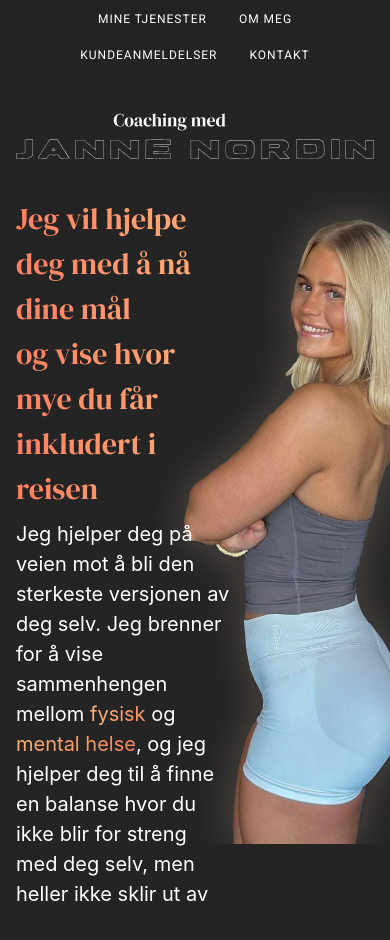
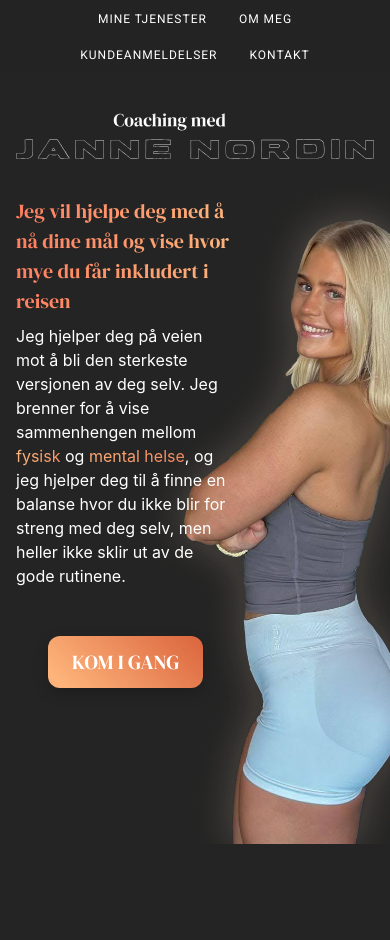
Before and after one commit to tazhel/janne-react, a React (Vite) app: page / in a window 390 px wide. Shown: the top 940 px of the page. Built offline with nearby package versions, Linux system fonts and the light colour scheme.

Commit message:
mobiles css fixes

```diff
--- a/src/Components/header.css
+++ b/src/Components/header.css
@@ -63,3 +63,9 @@
         height: 120px;
     }
 }
+
+@media (max-width: 354px) {
+    .header-container {
+        display: none;
+    }
+}
--- a/src/Pages/HjemPage.tsx
+++ b/src/Pages/HjemPage.tsx
@@ -39,7 +39,7 @@ const HjemPage: React.FC = () => {
             <div className="home-left">
                 <img className="home-logo" src="CoachingLogo.svg" alt="Logo" />
                 <div className="home-title">
-                    Jeg vil hjelpe deg med å nå dine mål <br />
+                    Jeg vil hjelpe deg med å nå dine mål {!isMobile && <br />}
                     og vise hvor mye du får inkludert i reisen
                 </div>
                 <div className="home-text">
@@ -60,6 +60,7 @@ const HjemPage: React.FC = () => {
                         className="coaching-image-alone"
                         style={{
                             opacity: 1 - fade * 2,
+                            display: fade >= 0.5 ? 'none' : 'block',
                             transform: `translateX(40%)`,
                         }}
                     />
--- a/src/Pages/hjempage.css
+++ b/src/Pages/hjempage.css
@@ -199,3 +199,15 @@
         object-fit: contain !important;
     }
 }
+
+@media (max-width: 768px) {
+    .home-title {
+        margin-left: 16px;
+        font-size: 20px;
+    }
+
+    .home-text {
+        margin-left: 16px;
+        font-size: 16px;
+    }
+}
--- a/src/Pages/kontaktpage.css
+++ b/src/Pages/kontaktpage.css
@@ -12,7 +12,7 @@
     padding: 30px;
     border-radius: 12px;
     box-shadow: 0px 8px 20px rgba(0, 0, 0, 0.3);
-    width: 100%;
+    width: calc(100% - 78px);
     max-width: 500px;
     animation: fadeIn 0.5s ease-in-out;
 }
@@ -36,6 +36,7 @@
 .options label {
     display: flex;
     align-items: center;
+    text-align: left;
     background: rgba(255, 255, 255, 0.1);
     padding: 12px;
     border-radius: 8px;
--- a/src/Pages/ommegpage.css
+++ b/src/Pages/ommegpage.css
@@ -62,6 +62,7 @@
         width: auto;
     }
     .om-meg-image {
+        margin-top: 0px;
         width: 90vw;
         height: 90vw;
     }
```
